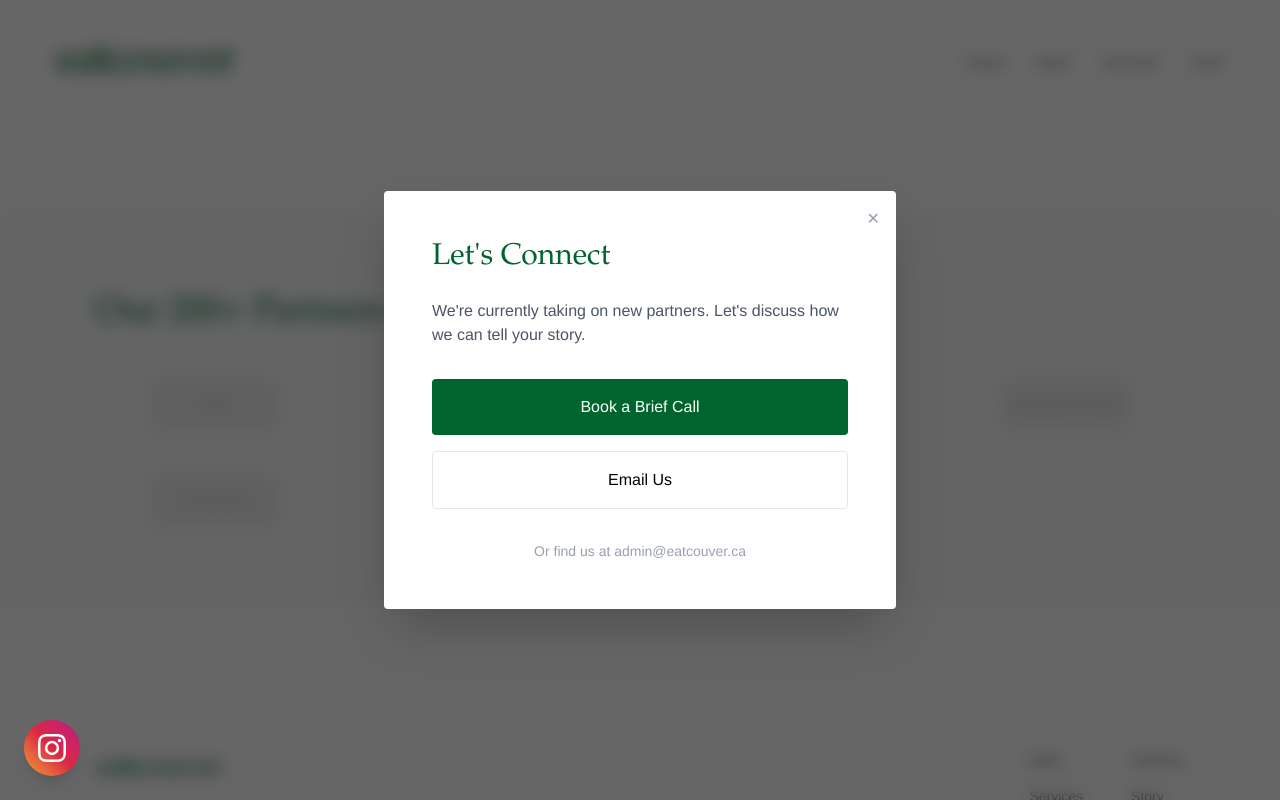
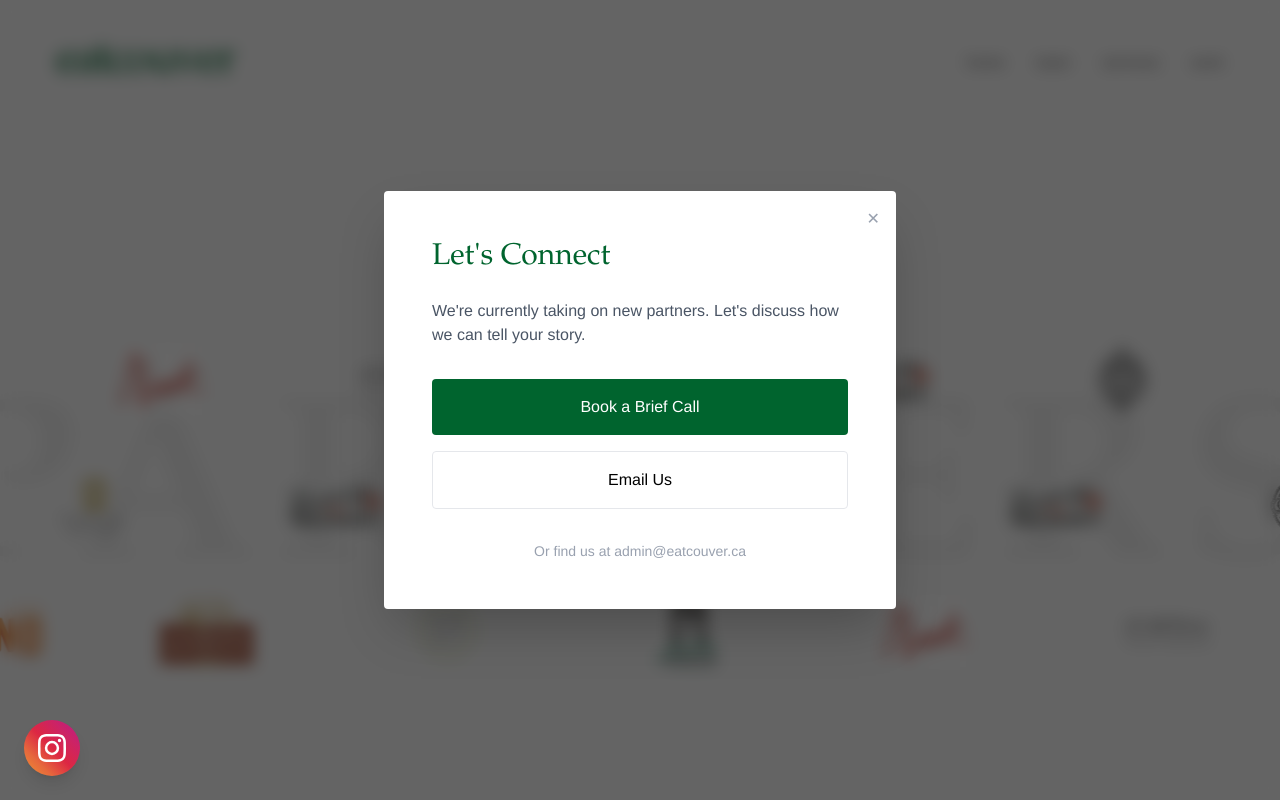
Before and after one commit to pplacerda07/eat-website, a Next.js app: page /partners in a window 1280 px wide. Shown: the top 800 px of the page. Built offline with nearby package versions, Linux system fonts and the light colour scheme.

Commit message:
página de partners

```diff
--- a/src/app/partners/page.tsx
+++ b/src/app/partners/page.tsx
@@ -1,30 +1,15 @@
-import LogoWall from '@/components/LogoWall';
+import PartnersCarousel from '@/components/PartnersCarousel';
 import Navbar from '@/components/Navbar';
 import Footer from '@/components/Footer';
 import ContactModal from '@/components/ContactModal';
 import InstagramPopup from '@/components/InstagramPopup';
 
-const allPartners = [
-    { name: 'Nook', logo: '/3. Nook.png' },
-    { name: 'Via Tevere', logo: '/4. Via Tevere.png' },
-    { name: 'Pan Pacific Vancouver', logo: '/17. Pan Pacific Vancouver.png' },
-    { name: '21 Brewery & The Beast', logo: '/21 Brewery & The Beast.png' },
-    { name: 'Ciclo Espresso', logo: '/27. Ciclo Espresso.png' },
-    { name: 'Fiorino', logo: '/30. Fiorino.png' },
-    { name: 'La Grotta del Formaggio', logo: '/147. La Grotta del Formaggio.png' },
-];
-
 export default function PartnersPage() {
     return (
-        <main className="min-h-screen bg-white">
+        <main className="min-h-screen" style={{ backgroundColor: '#fafafa' }}>
             <Navbar variant="dark" />
-            <div className="pt-32 pb-16">
-                <LogoWall
-                    id="all-partners"
-                    title="Our 200+ Partners"
-                    logos={allPartners}
-                    variant="grid"
-                />
+            <div className="pt-24">
+                <PartnersCarousel />
             </div>
             <Footer />
             <ContactModal />
--- /dev/null
+++ b/src/components/PartnersCarousel.tsx
@@ -0,0 +1,120 @@
+'use client';
+
+import Image from 'next/image';
+
+const clientLogos = [
+    { name: 'Anh and Chi', src: '/1. Anh and Chi.png' },
+    { name: 'JoeFortes', src: '/2. JoeFortes.png' },
+    { name: 'Nook', src: '/3. Nook.png' },
+    { name: 'Via Tevere', src: '/4. Via Tevere.png' },
+    { name: 'Pan Pacific Vancouver', src: '/17. Pan Pacific Vancouver.png' },
+    { name: '21 Brewery & The Beast', src: '/21 Brewery & The Beast.png' },
+    { name: 'Ciclo Espresso', src: '/27. Ciclo Espresso.png' },
+    { name: 'Fiorino', src: '/30. Fiorino.png' },
+    { name: 'La Grotta del Formaggio', src: '/147. La Grotta del Formaggio.png' },
+];
+
+// Distribute logos across 3 rows, repeating if needed to fill each row
+const row1Logos = [...clientLogos.slice(0, 5), ...clientLogos.slice(5, 9), ...clientLogos.slice(0, 3)];
+const row2Logos = [...clientLogos.slice(3, 9), ...clientLogos.slice(0, 6)];
+const row3Logos = [...clientLogos.slice(6, 9), ...clientLogos.slice(0, 9)];
+
+function MarqueeRow({
+    logos,
+    direction = 'right',
+    speed = 35,
+}: {
+    logos: typeof clientLogos;
+    direction?: 'left' | 'right';
+    speed?: number;
+}) {
+    // Duplicate logos for seamless loop
+    const duped = [...logos, ...logos];
+
+    return (
+        <div
+            className="relative w-full overflow-hidden"
+            style={{ padding: '20px 0' }}
+        >
+            <div
+                className="flex items-center gap-12 md:gap-16 lg:gap-20 w-max"
+                style={{
+                    animation: `marquee-${direction} ${speed}s linear infinite`,
+                }}
+            >
+                {duped.map((logo, idx) => (
+                    <div
+                        key={`${logo.name}-${idx}`}
+                        className="flex-shrink-0 flex items-center justify-center"
+                        style={{
+                            width: 'clamp(100px, 14vw, 160px)',
+                            height: 'clamp(40px, 7vw, 70px)',
+                        }}
+                    >
+                        <Image
+                            src={logo.src}
+                            alt={logo.name}
+                            width={160}
+                            height={70}
+                            className="object-contain w-full h-full opacity-70 hover:opacity-100 transition-all duration-500"
+                        />
+                    </div>
+                ))}
+            </div>
+        </div>
+    );
+}
+
+export default function PartnersCarousel() {
+    return (
+        <section
+            className="relative w-full overflow-hidden py-20 md:py-28 lg:py-36"
+            style={{ backgroundColor: '#fafafa' }}
+        >
+            {/* Background "PARTNERS" text */}
+            <div
+                className="absolute inset-0 flex items-center justify-center pointer-events-none select-none"
+                aria-hidden="true"
+            >
+                <span
+                    className="font-serif font-bold uppercase whitespace-nowrap"
+                    style={{
+                        fontSize: 'clamp(120px, 18vw, 300px)',
+                        letterSpacing: '0.08em',
+                        color: 'rgba(0, 0, 0, 0.04)',
+                        lineHeight: 1,
+                    }}
+                >
+                    PARTNERS
+                </span>
+            </div>
+
+            {/* Carousel rows */}
+            <div className="relative z-10 flex flex-col gap-2 md:gap-4">
+                <MarqueeRow logos={row1Logos} direction="right" speed={40} />
+                <MarqueeRow logos={row2Logos} direction="left" speed={35} />
+                <MarqueeRow logos={row3Logos} direction="right" speed={45} />
+            </div>
+
+            {/* Keyframes */}
+            <style jsx global>{`
+                @keyframes marquee-right {
+                    0% {
+                        transform: translateX(0);
+                    }
+                    100% {
+                        transform: translateX(-50%);
+                    }
+                }
+                @keyframes marquee-left {
+                    0% {
+                        transform: translateX(-50%);
+                    }
+                    100% {
+                        transform: translateX(0);
+                    }
+                }
+            `}</style>
+        </section>
+    );
+}
```
Also changed, not shown: 1 other file (tests, documents, lock files or other folders).
